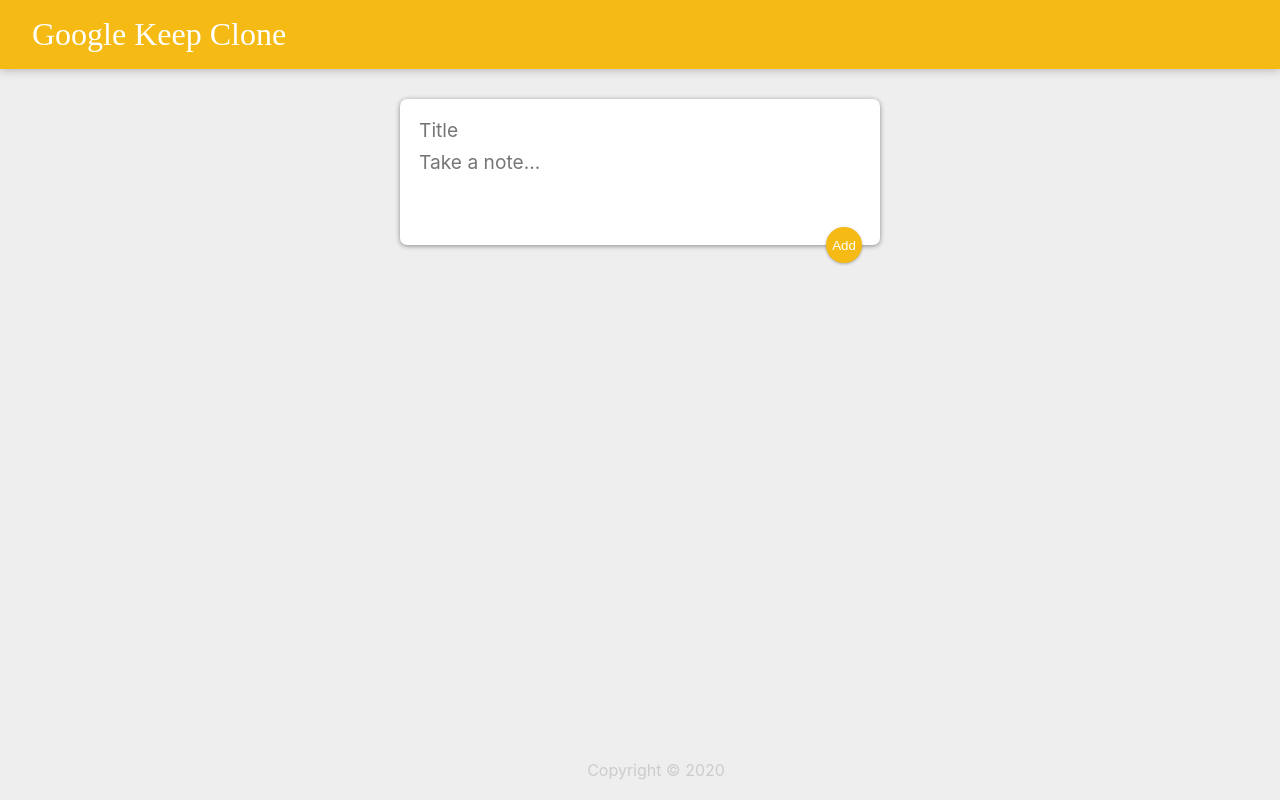
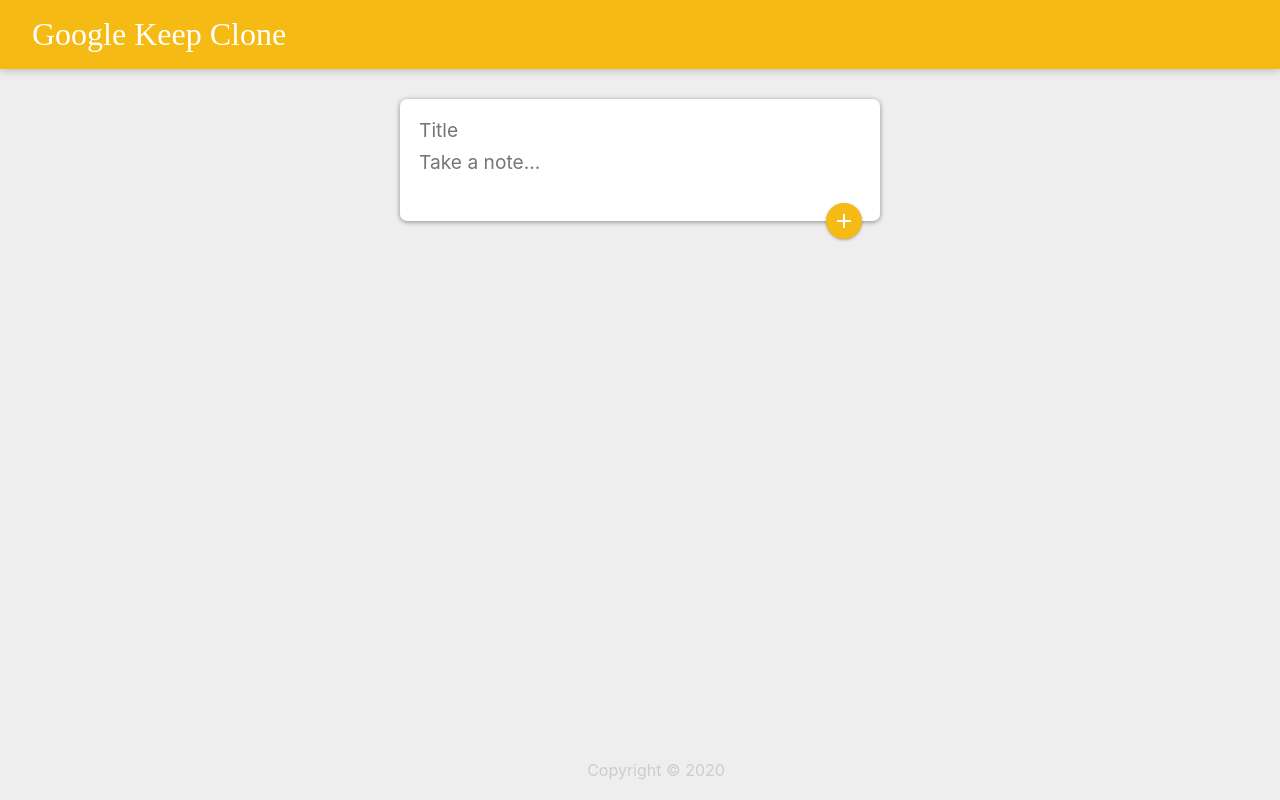
Before and after one commit to ChrisJ79/google-keep-clone, a React (Create React App) app: page / in a window 1280 px wide. Built offline with nearby package versions, Linux system fonts and the light colour scheme; a web font is replaced by a local one.

Commit message:
brought in Zoom, Fab, and AddIcon MUI components for use on the CreateArea component add note button

```diff
--- a/src/Components/CreateArea/CreateArea.jsx
+++ b/src/Components/CreateArea/CreateArea.jsx
@@ -1,4 +1,9 @@
 import React, {useState} from 'react';
+
+import Fab from '@material-ui/core/Fab';
+import AddIcon from '@material-ui/icons/Add';
+import Zoom from '@material-ui/core/Zoom';
+
 
 function CreateArea(props) {
 
@@ -41,11 +46,14 @@
                     name="content"
                     value={note.content}
                     placeholder="Take a note..."
-                    rows="3"
+                    rows="2"
                     onChange={handleChange}
                 />
-
-                <button onClick={submitNote}>Add</button>
+                <Zoom in={true}>
+                    <Fab onClick={submitNote}>
+                        <AddIcon />
+                    </Fab>
+                </Zoom>
             </form>
         </div>
     );
--- a/src/Components/Note/Note.jsx
+++ b/src/Components/Note/Note.jsx
@@ -1,5 +1,7 @@
 import React from 'react';
 import '../../App.css';
+
+import DeleteIcon from '@material-ui/icons/Delete';
 
 function Note(props) {
 
@@ -11,7 +13,9 @@
         <div className="note">
             <h1>{props.title}</h1>
             <p>{props.content}</p>
-            <button onClick={handleClick}>Delete</button>
+            <button onClick={handleClick}>
+                <DeleteIcon />
+            </button>
         </div>
     );
 }
```
Also changed, not shown: src/index.js (+2 -13 lines).
